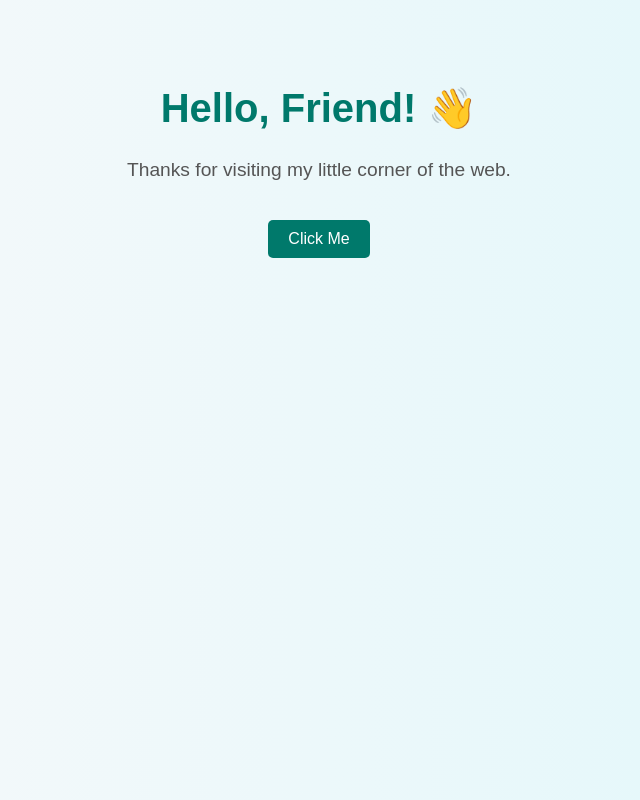
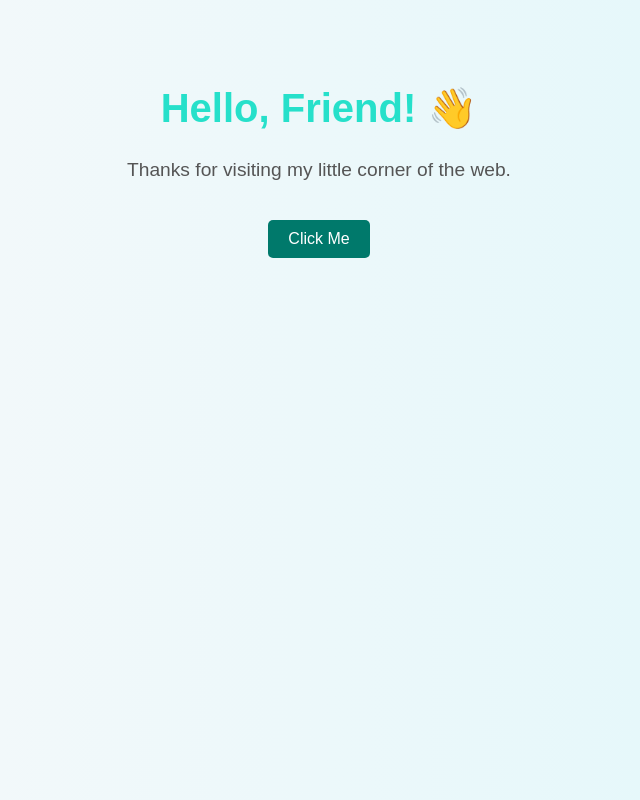
Before and after one commit to nazanark/scripts, a plain HTML site: page index.html in a window 1280 px wide. Shown: the whole page, without its empty margins (321-961 px from the left). Drawn offline with Linux system fonts and the light colour scheme.

Commit message:
fist html page

```diff
--- a/index.html
+++ b/index.html
@@ -11,7 +11,7 @@
       padding: 50px;
     }
     h1 {
-      color: #00796b;
+      color: #26e0ca;
       font-size: 2.5em;
     }
     p {
```
